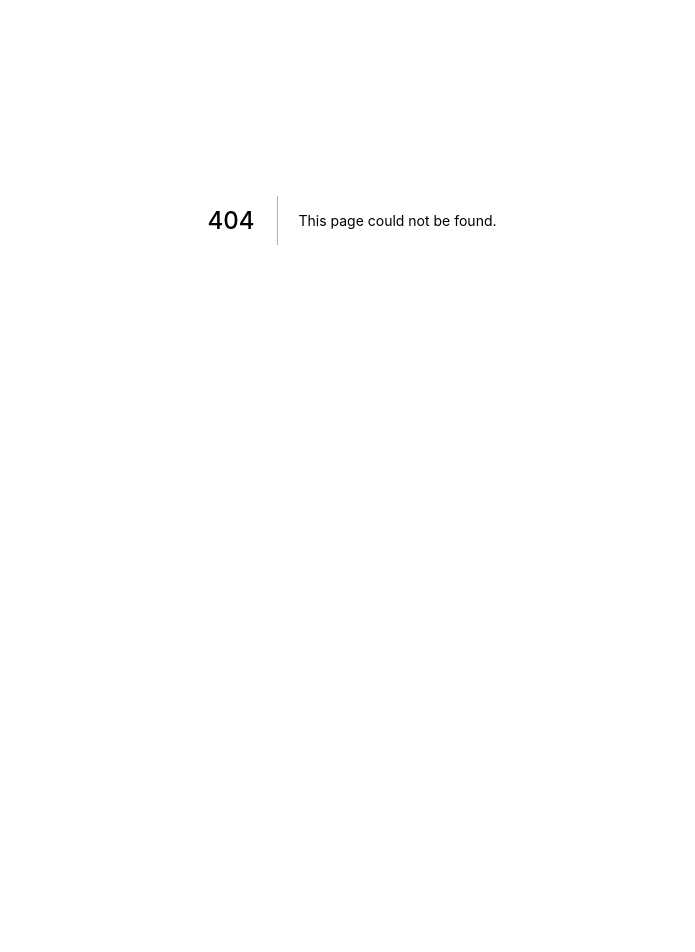
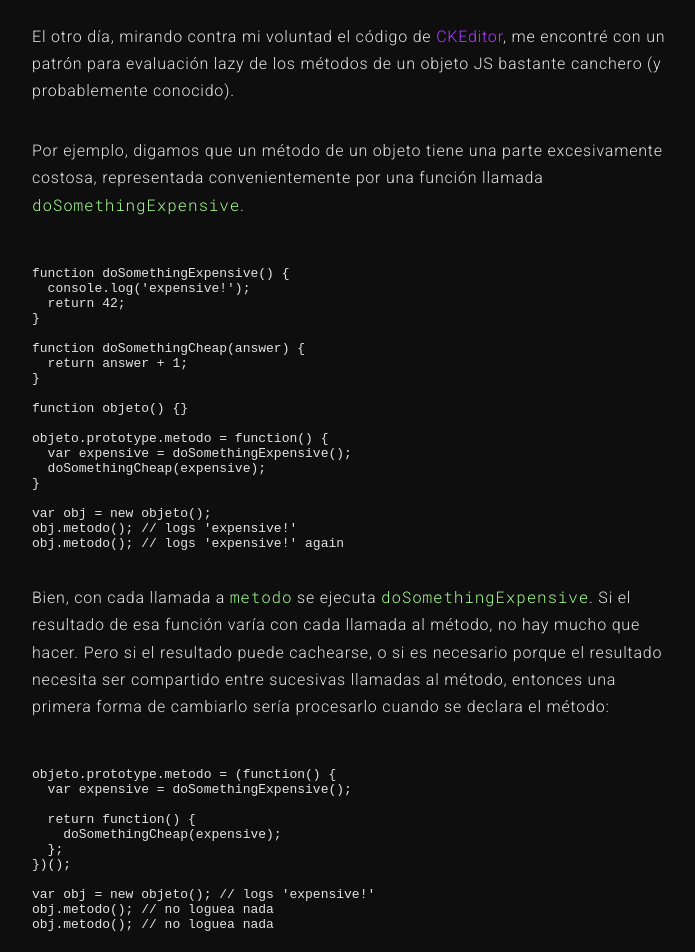
Before and after one commit to julioolvr/me, a Next.js app: page /b/2013/02/17/lazy-js-method-evaluation in a window 1280 px wide. Before the commit this address had no page. Shown: the part 180-1132 px from the top of the page, without its empty margins (288-983 px from the left). Before the commit the page ends 800 px from the top, so only its background shows below. Built offline with nearby package versions, Linux system fonts and the light colour scheme.

Commit message:
Last post

```diff
--- /dev/null
+++ b/pages/b/2013/02/17/lazy-js-method-evaluation.js
@@ -0,0 +1,134 @@
+import PostLayout from '~/components/postLayout';
+
+const Post = () => {
+  return (
+    <PostLayout
+      title="Lazy JS method evaluation"
+      date="2013-02-17"
+      langs={['es']}
+    >
+      {() => (
+        <div>
+          <p>
+            El otro día, mirando contra mi voluntad el código de{' '}
+            <a href="https://github.com/ckeditor/ckeditor-dev">CKEditor</a>, me
+            encontré con un patrón para evaluación lazy de los métodos de un
+            objeto JS bastante canchero (y probablemente conocido).
+          </p>
+
+          <p>
+            Por ejemplo, digamos que un método de un objeto tiene una parte
+            excesivamente costosa, representada convenientemente por una función
+            llamada <code>doSomethingExpensive</code>.
+          </p>
+
+          <pre>{`
+function doSomethingExpensive() {
+  console.log('expensive!');
+  return 42;
+}
+
+function doSomethingCheap(answer) {
+  return answer + 1;
+}
+
+function objeto() {}
+
+objeto.prototype.metodo = function() {
+  var expensive = doSomethingExpensive();
+  doSomethingCheap(expensive);
+}
+
+var obj = new objeto();
+obj.metodo(); // logs 'expensive!'
+obj.metodo(); // logs 'expensive!' again
+`}</pre>
+
+          <p>
+            Bien, con cada llamada a <code>metodo</code> se ejecuta{' '}
+            <code>doSomethingExpensive</code>. Si el resultado de esa función
+            varía con cada llamada al método, no hay mucho que hacer. Pero si el
+            resultado puede cachearse, o si es necesario porque el resultado
+            necesita ser compartido entre sucesivas llamadas al método, entonces
+            una primera forma de cambiarlo sería procesarlo cuando se declara el
+            método:
+          </p>
+
+          <pre>{`
+objeto.prototype.metodo = (function() {
+  var expensive = doSomethingExpensive();
+
+  return function() {
+    doSomethingCheap(expensive);
+  };
+})();
+
+var obj = new objeto(); // logs 'expensive!'
+obj.metodo(); // no loguea nada
+obj.metodo(); // no loguea nada
+`}</pre>
+
+          <p>
+            La{' '}
+            <a href="http://benalman.com/news/2010/11/immediately-invoked-function-expression/">
+              IIFE
+            </a>{' '}
+            se ejecuta en el momento de declarar el método, evalúa{' '}
+            <code>doSomethingExpensive</code>, almacena el resultado y devuelve
+            una función que usa ese valor almacenado. Esto es un avance, pero
+            presenta la desventaja de que ejecuta{' '}
+            <code>doSomethingExpensive</code> incluso si <code>metodo</code>{' '}
+            nunca se llama. Dependiendo del caso, esto puede ser importante, ya
+            sea que se vayan a inicializar muchos objetos como para retrasar el
+            tiempo de inicio de la aplicación, o porque el resultado de{' '}
+            <code>doSomethingExpensive</code> solamente es significativo en el
+            momento en que se ejecuta <code>metodo</code>, no en el momento en
+            el que se declara. En ese caso, la alternativa, que es la que vi en
+            el código de CKEditor (en particular{' '}
+            <a href="https://github.com/ckeditor/ckeditor-dev/blob/master/core/dom/document.js#L237">
+              acá
+            </a>{' '}
+            al momento de escribir esto, el método <code>getWindow</code> de{' '}
+            <code>document</code>), es que el método haga la evaluación, y luego
+            se reemplace a sí mismo por una copia que use el valor ya calculado:
+          </p>
+
+          <pre>{`
+objeto.prototype.metodo = function() {
+  var expensive = doSomethingExpensive();
+  this.metodo = function() {
+    return doSomethingCheap(expensive);
+  };
+  return this.metodo();
+}
+
+var obj = new objeto(); // no loguea nada
+obj.metodo(); // logs 'expensive!'
+obj.metodo(); // no loguea nada
+`}</pre>
+
+          <p>
+            Esto combina lo mejor de los dos mundos, no ejecuta{' '}
+            <code>doSomethingExpensive</code> si <code>metodo</code> no se
+            ejecuta nunca, y por otro lado si lo hace, lo hace una sola vez y
+            comparte el resultado entre las sucesivas llamadas a{' '}
+            <code>metodo</code>. Aprovechando que el valor de retorno de una
+            asignación es el valor asignado, se puede hacer una versión más
+            corta:
+          </p>
+
+          <pre>{`
+objeto.prototype.metodo = function() {
+  var expensive = doSomethingExpensive();
+  return (this.metodo = function() {
+    return doSomethingCheap(expensive);
+  })();
+}
+`}</pre>
+        </div>
+      )}
+    </PostLayout>
+  );
+};
+
+export default Post;
```
